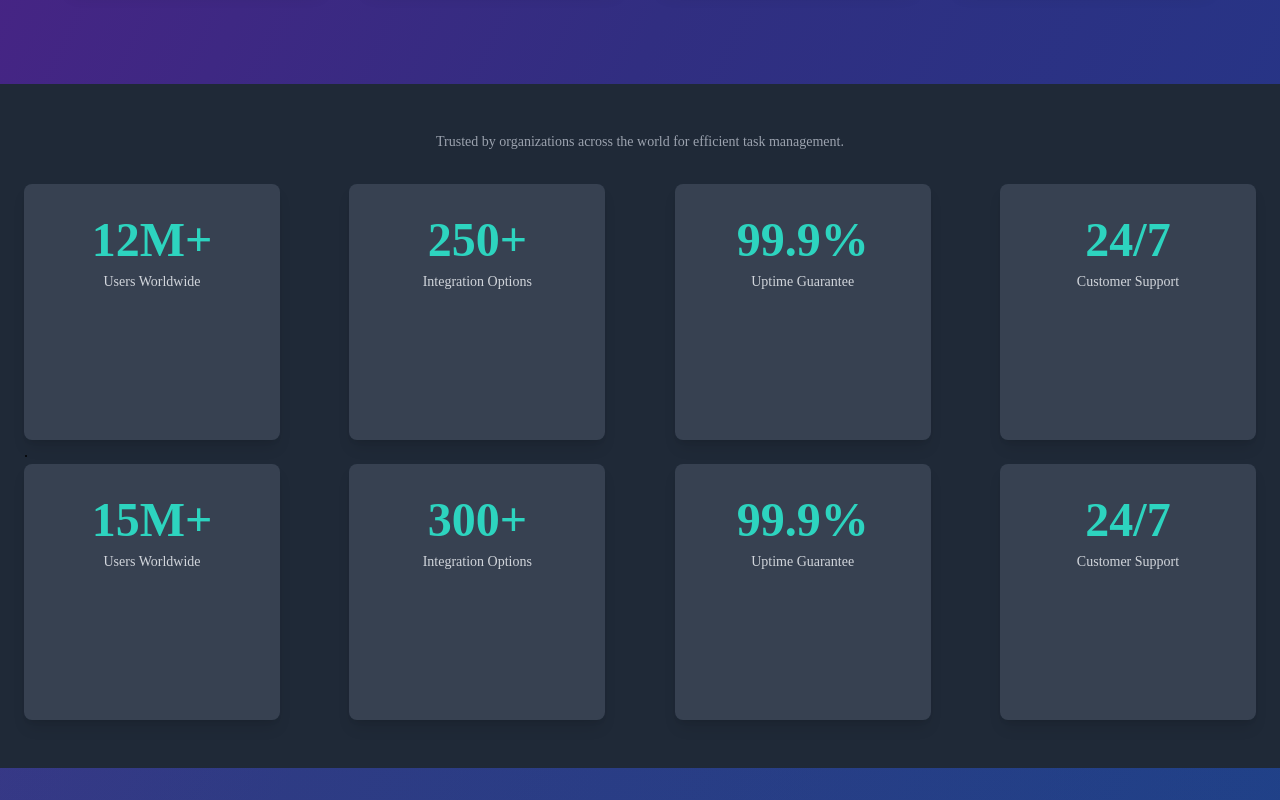
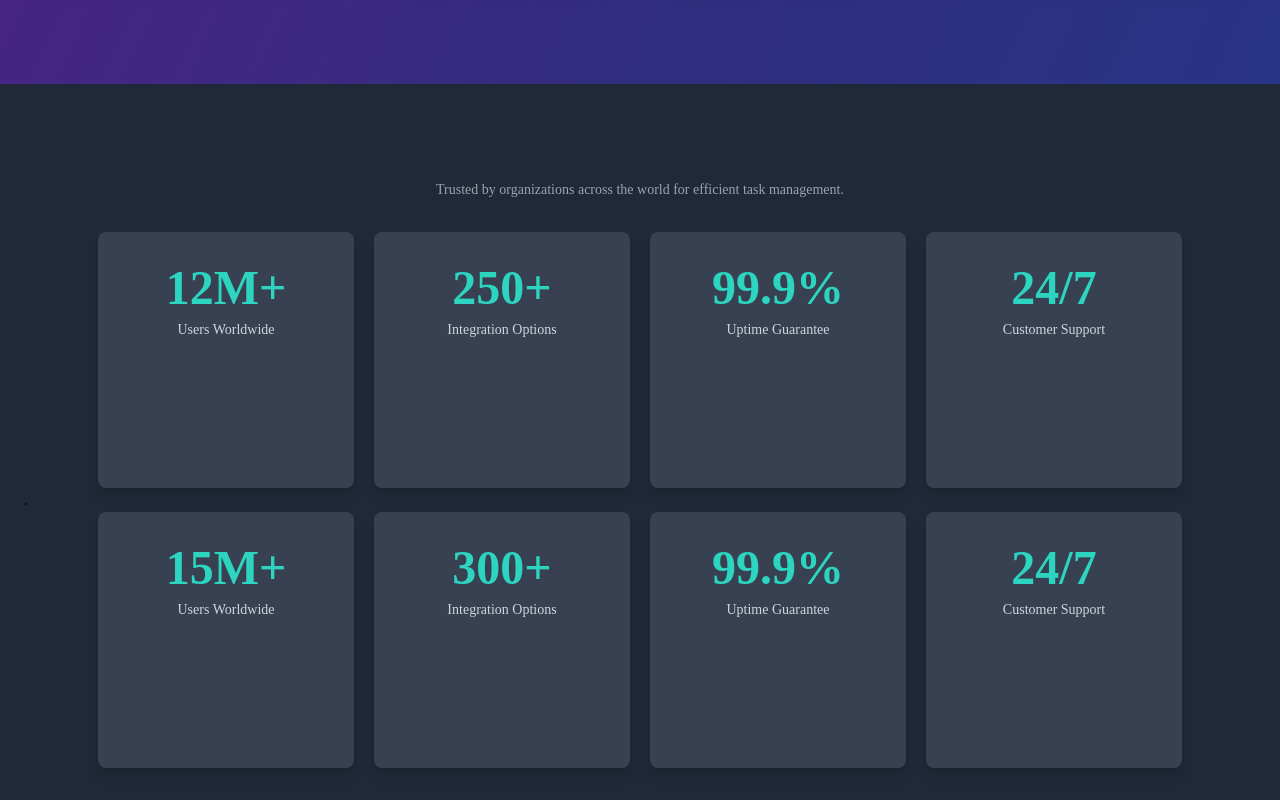
Before and after one commit to davyken/Dtodo, a React (Vite) app: page / in a window 1280 px wide. Shown: the part 1260-2060 px from the top of the page. Built offline with nearby package versions, Linux system fonts and the light colour scheme.

Commit message:
modified content

```diff
--- a/src/Pages/HomePage/Home.jsx
+++ b/src/Pages/HomePage/Home.jsx
@@ -154,24 +154,26 @@ export default function Home() {
         </div>
       </div>
       <div className="w-full py-12 bg-gray-800">
+      <div className="w-full py-12 bg-gray-800">
   <div className="max-w-7xl mx-auto px-6">
     <p className="text-center text-sm text-gray-400 mb-8">
       Trusted by organizations across the world for efficient task management.
     </p>
-    <div className="flex flex-wrap justify-between gap-5">
+    <div className="flex flex-wrap justify-center items-center gap-5">
       <StatCard number="12M+" label="Users Worldwide" />
       <StatCard number="250+" label="Integration Options" />
       <StatCard number="99.9%" label="Uptime Guarantee" />
       <StatCard number="24/7" label="Customer Support" />
     </div>
     <div><p>.</p></div>
-    <div className="flex flex-wrap justify-between gap-5">
+    <div className="flex flex-wrap justify-center items-center gap-5">
       <StatCard number="15M+" label="Users Worldwide" />
       <StatCard number="300+" label="Integration Options" />
       <StatCard number="99.9%" label="Uptime Guarantee" />
       <StatCard number="24/7" label="Customer Support" />
     </div>
   </div>
+</div>
 </div>
       <div className="py-24 px-6 bg-gradient-to-r from-teal-500/10 to-teal-600/10">
         <div className="max-w-4xl mx-auto text-center">
```
